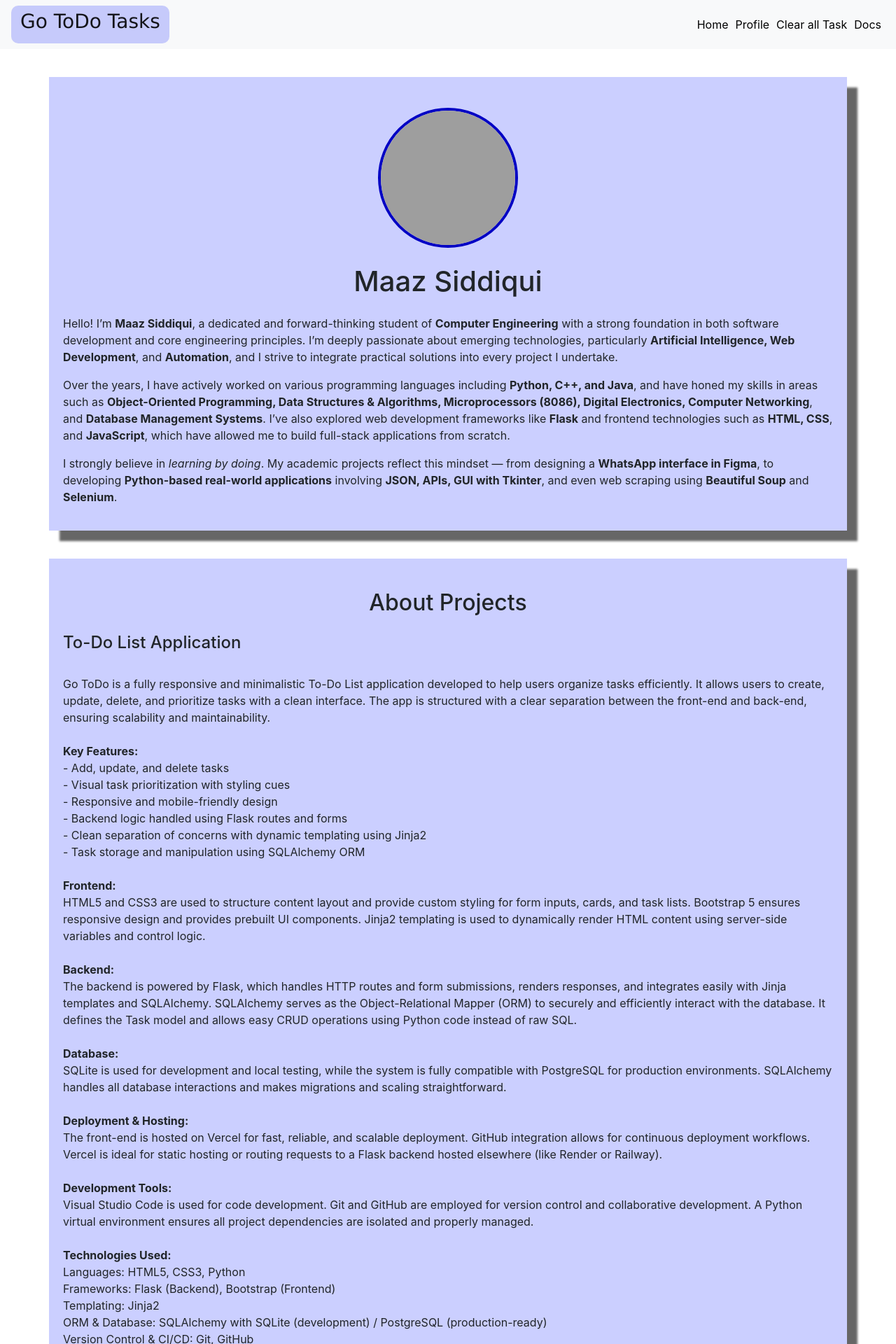
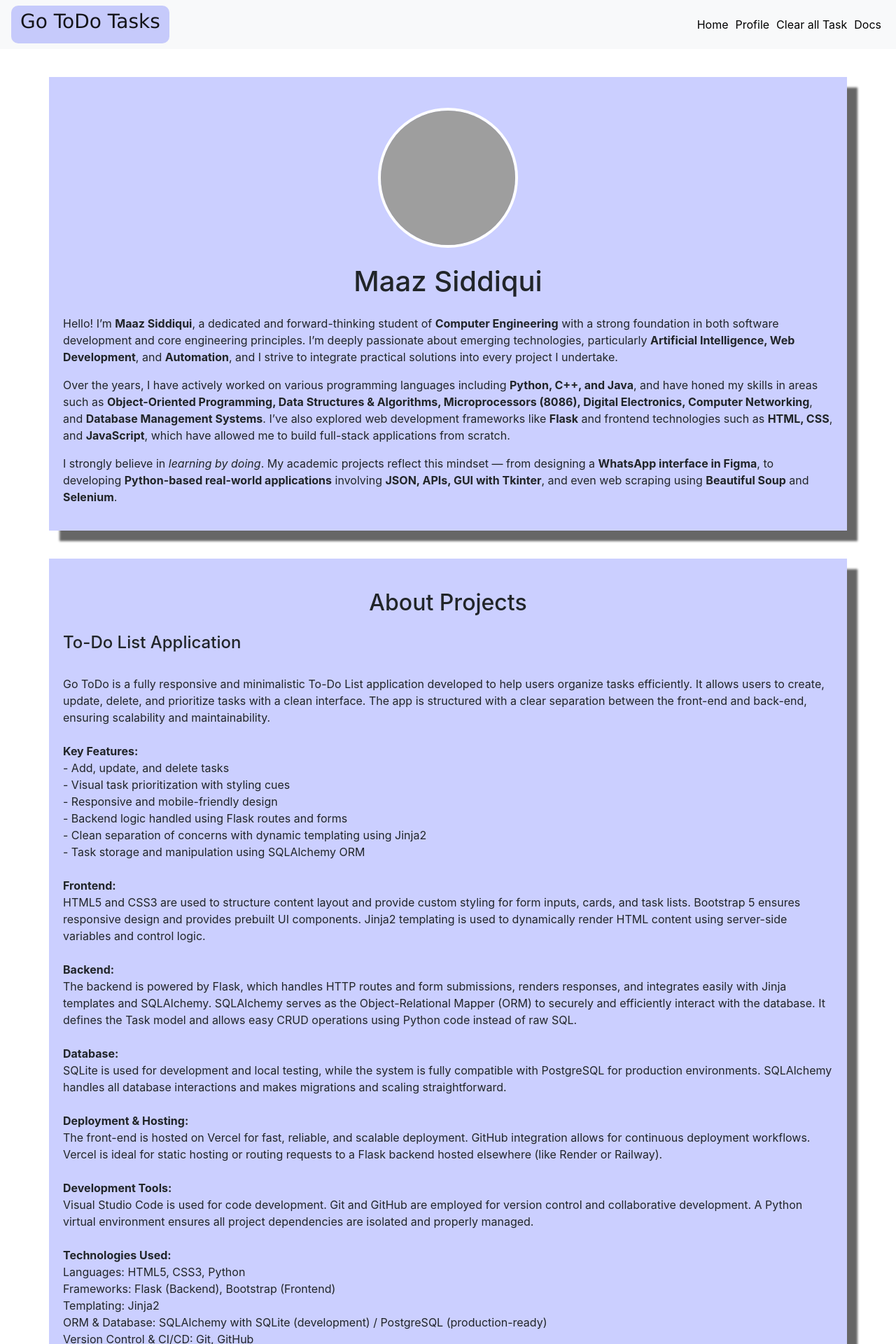
Before and after one commit to maazsiddiqui79/To-Do-List-Web-Application, a Flask app: page /Profile in a window 1280 px wide. Shown: the top 1920 px of the page at 70% size. Run offline with Flask 3, Linux system fonts and the light colour scheme; some libraries are stand-ins or nearby versions; grey boxes are pictures that could not be loaded.

Commit message:
Update style.css

```diff
--- a/api/static/style.css
+++ b/api/static/style.css
@@ -99,7 +99,7 @@ color: rgb(0, 0, 0);
 
   height: 250px;
   border-radius: 50%;
-  border: 4px solid rgb(0, 0, 196);
+  border: 4px solid #ffffff;
 }
 
 /* Responsive adjustments */
```
